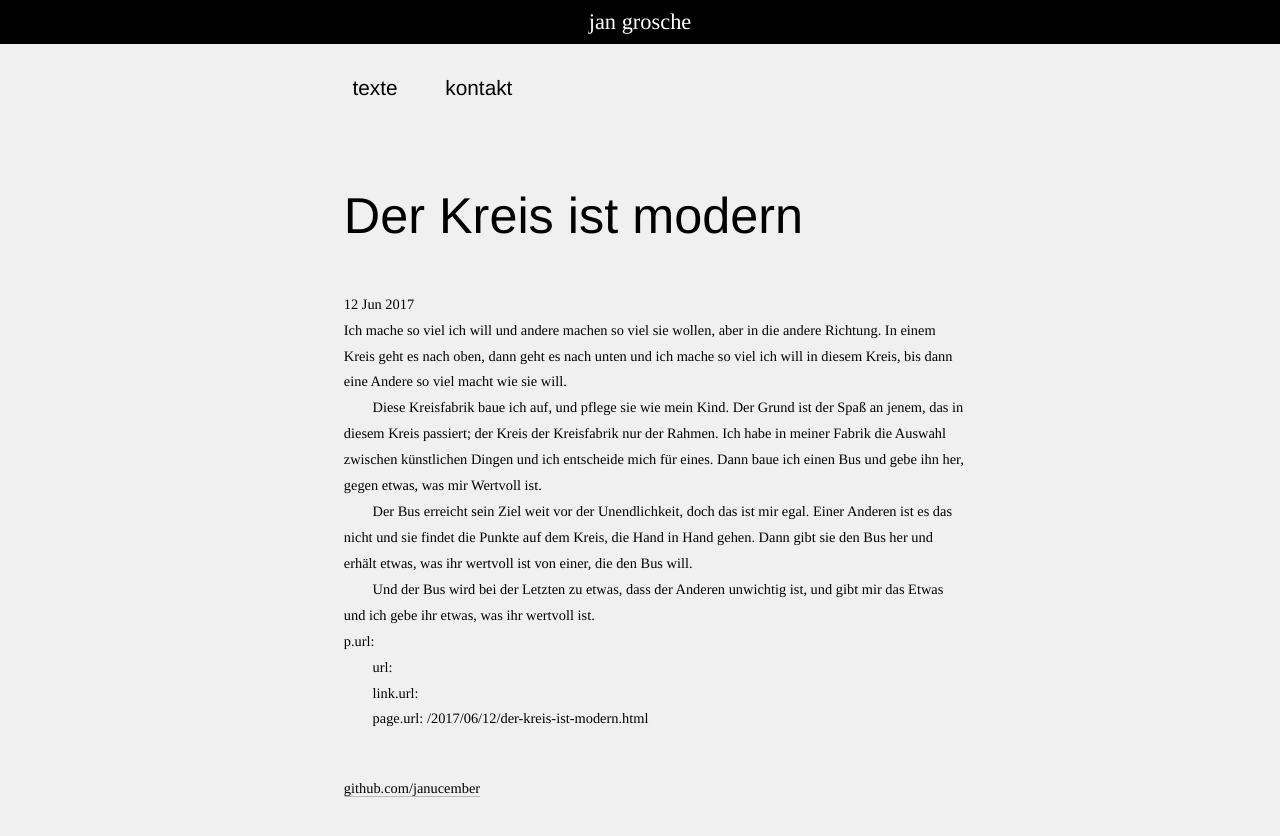
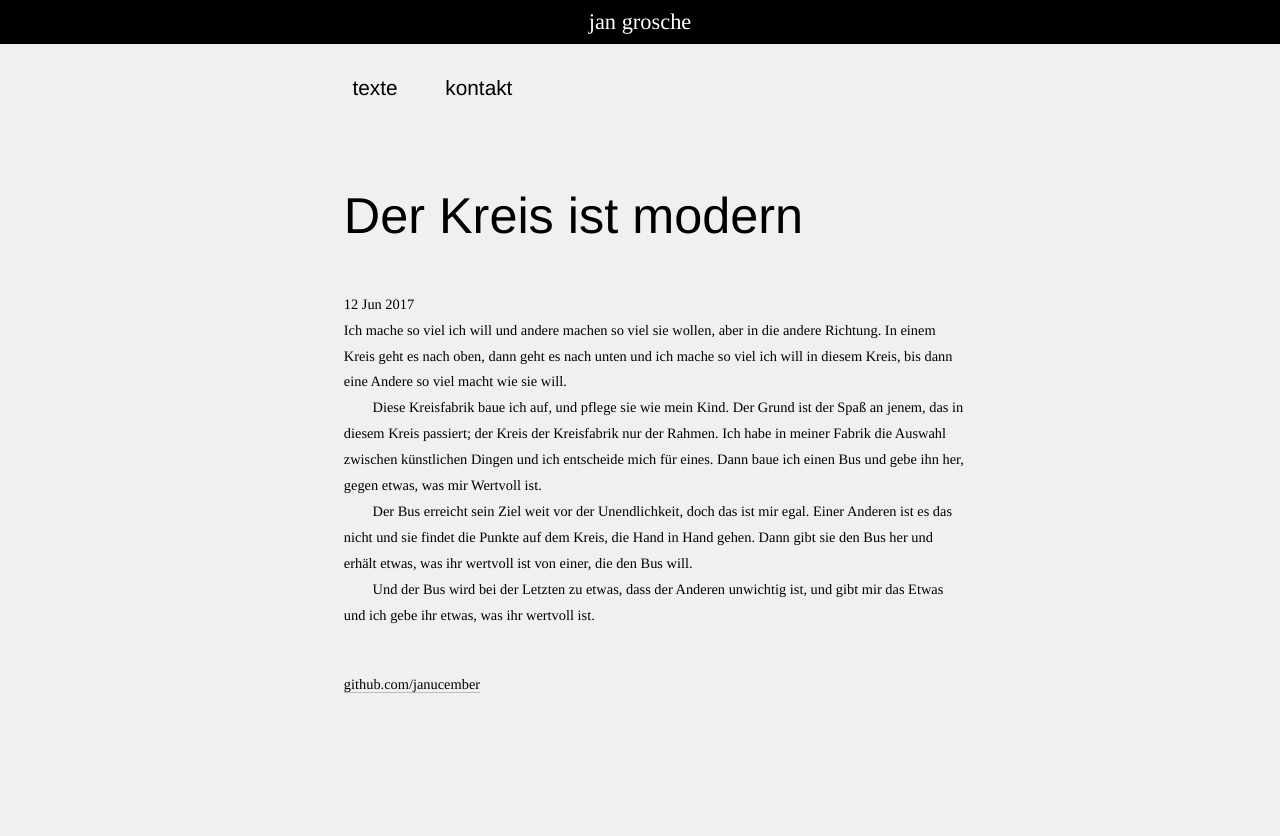
Before and after one commit to janucember/creative-writing-german, a Jekyll site: the page built from _posts/2017-06-11-der-kreis-ist-modern.md, in a window 1280 px wide. Shown: the top 836 px of the page. Built offline with Jekyll 4.4.1, drawn with Linux system fonts in a browser that asks for light colours.

Commit message:
fix source code issues

```diff
--- a/_layouts/default.html
+++ b/_layouts/default.html
@@ -18,13 +18,6 @@
 
           {{ content }}
 
-          <p>p.url: {{ p.url }}</p>
-          <p>url: {{ url }}</p>
-          <p>link.url: {{ link.url }}</p>
-          <p>page.url: {{ page.url }}</p>
-
-
-
           </div><!-- /.container -->
           <footer>
               <ul>
--- a/kontakt.html
+++ b/kontakt.html
@@ -3,9 +3,5 @@ layout: default
 title: Kontakt
 ---
 <h1>{{ page.title }}</h1>
-<<<<<<< HEAD
 
 <img src="https://www.jan.ink/kontakt/kontakt.svg" alt="Kontaktinformationsn">
-=======
-Kontakt
->>>>>>> parent of 8e1ceee... improve further
```
